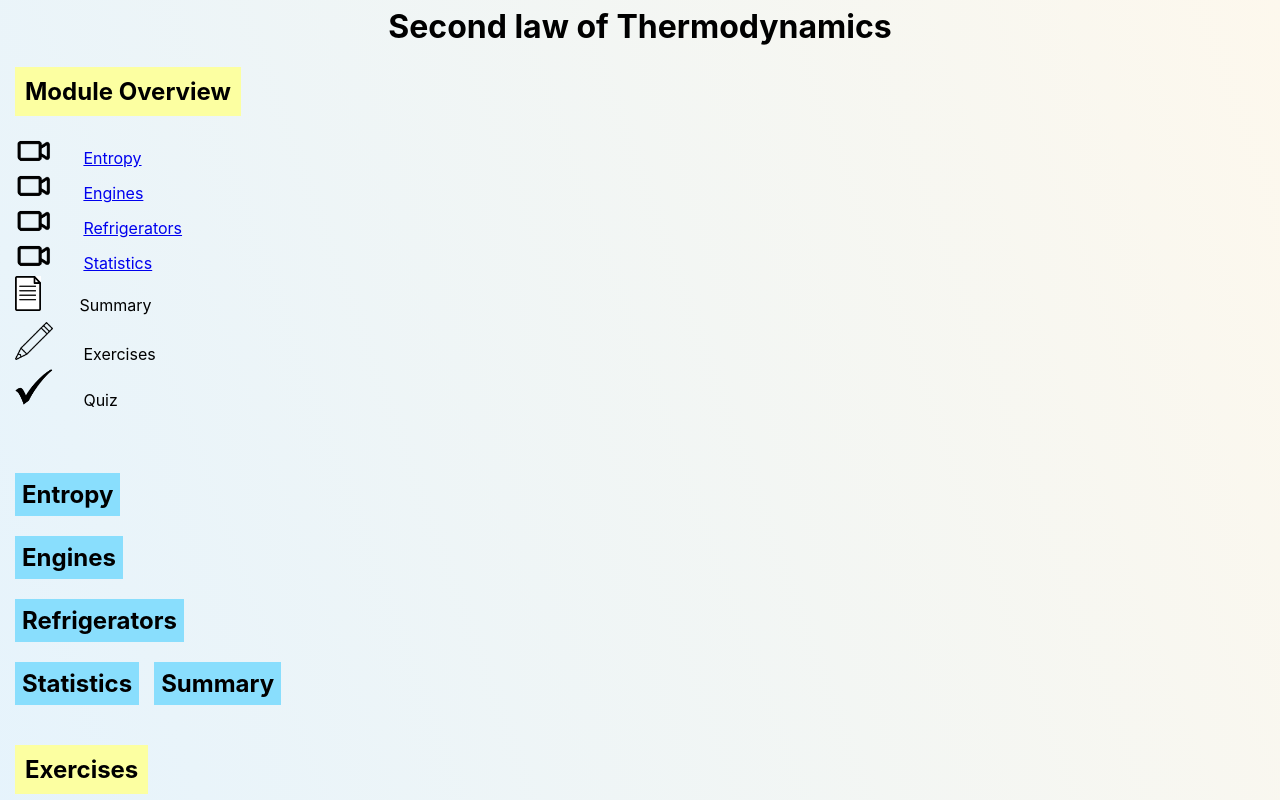
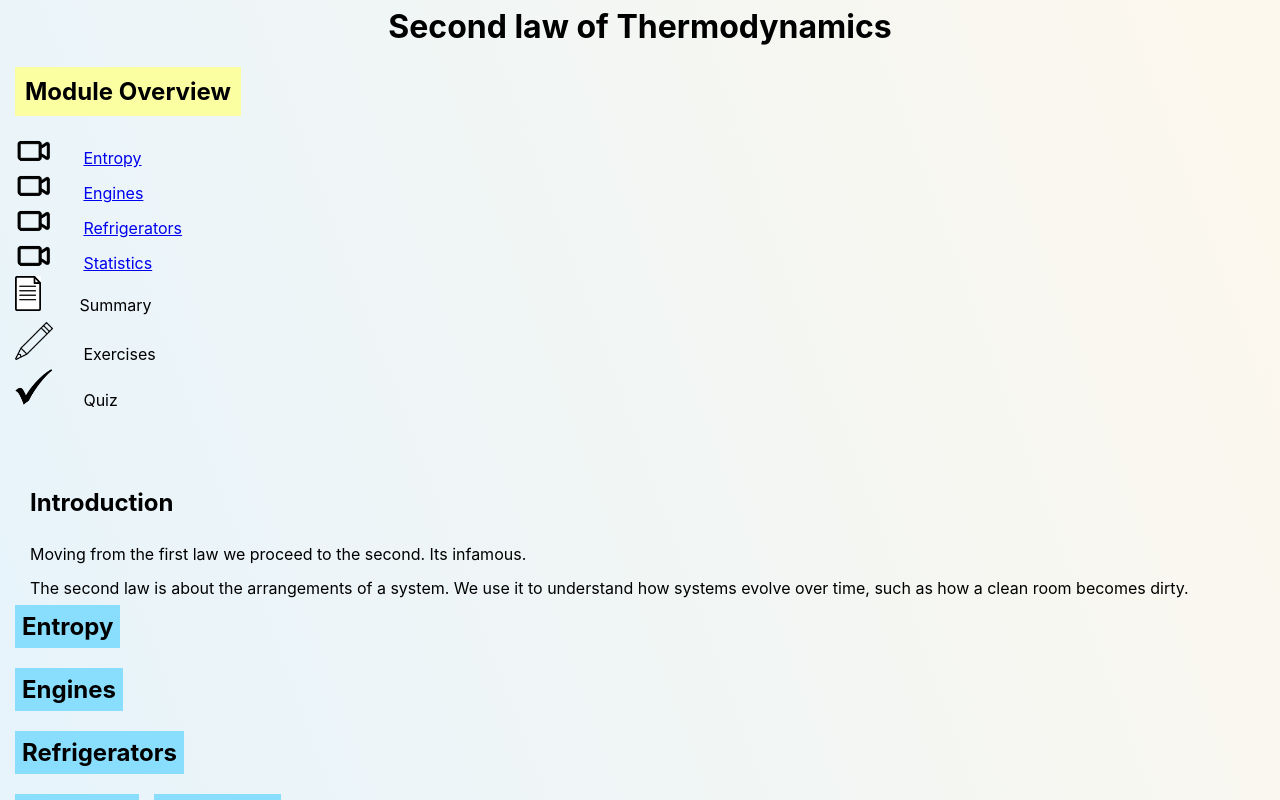
Before and after one commit to JRFink/jrfphyspagesnew, a Next.js app: page /education/gp1/slaw in a window 1280 px wide. Shown: the part 374-1174 px from the top of the page. Built offline with nearby package versions, Linux system fonts and the light colour scheme.

Commit message:
Update index.tsx

```diff
--- a/pages/education/gp1/slaw/index.tsx
+++ b/pages/education/gp1/slaw/index.tsx
@@ -16,6 +16,15 @@ const Slaw = () => {
             </h1>
             <Modoverview2nd />
             <br></br>
+<h2>
+Introduction
+</h2>
+<p>
+        Moving from the first law we proceed to the second. Its infamous.
+</p>
+<p>
+        The second law is about the arrangements of a system. We use it to understand how systems evolve over time, such as how a clean room becomes dirty.
+</p>
             <h2 className={style.h2SectionColor} id="ent">
                 Entropy
             </h2>
```
